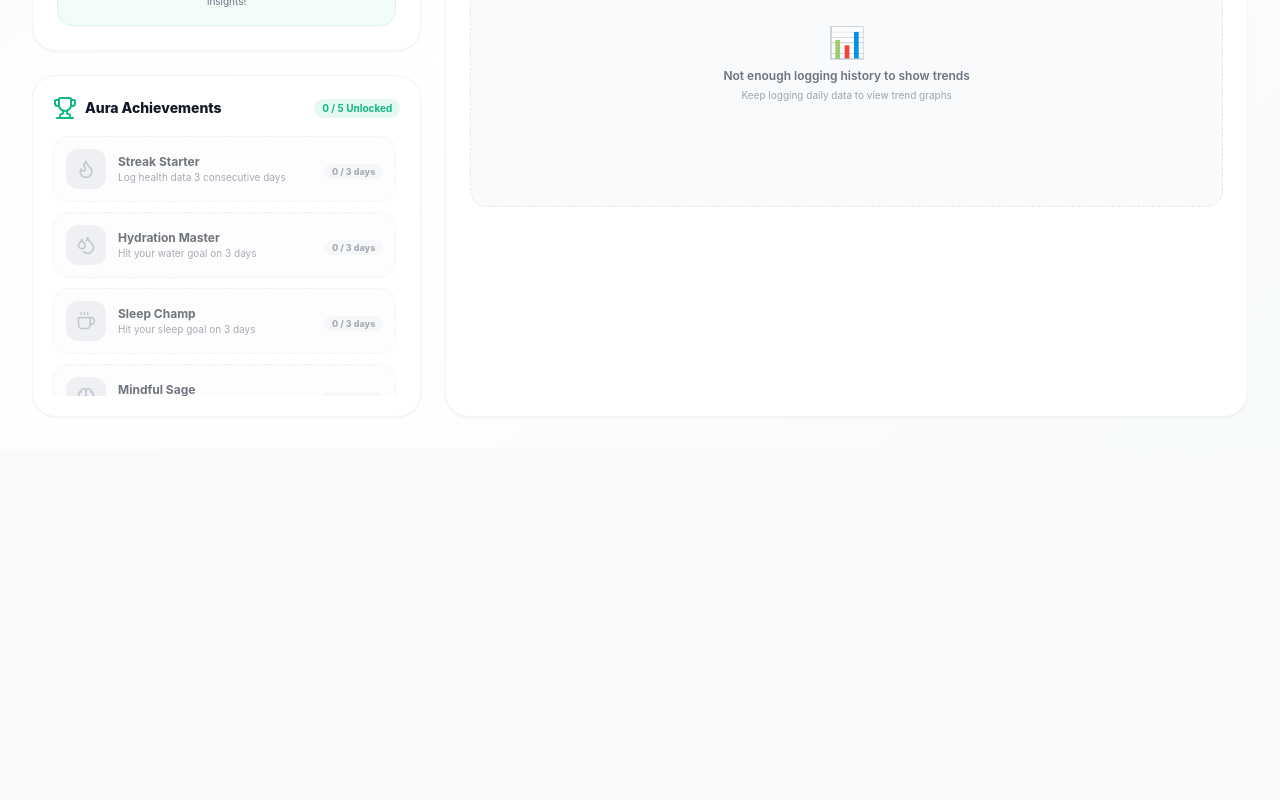
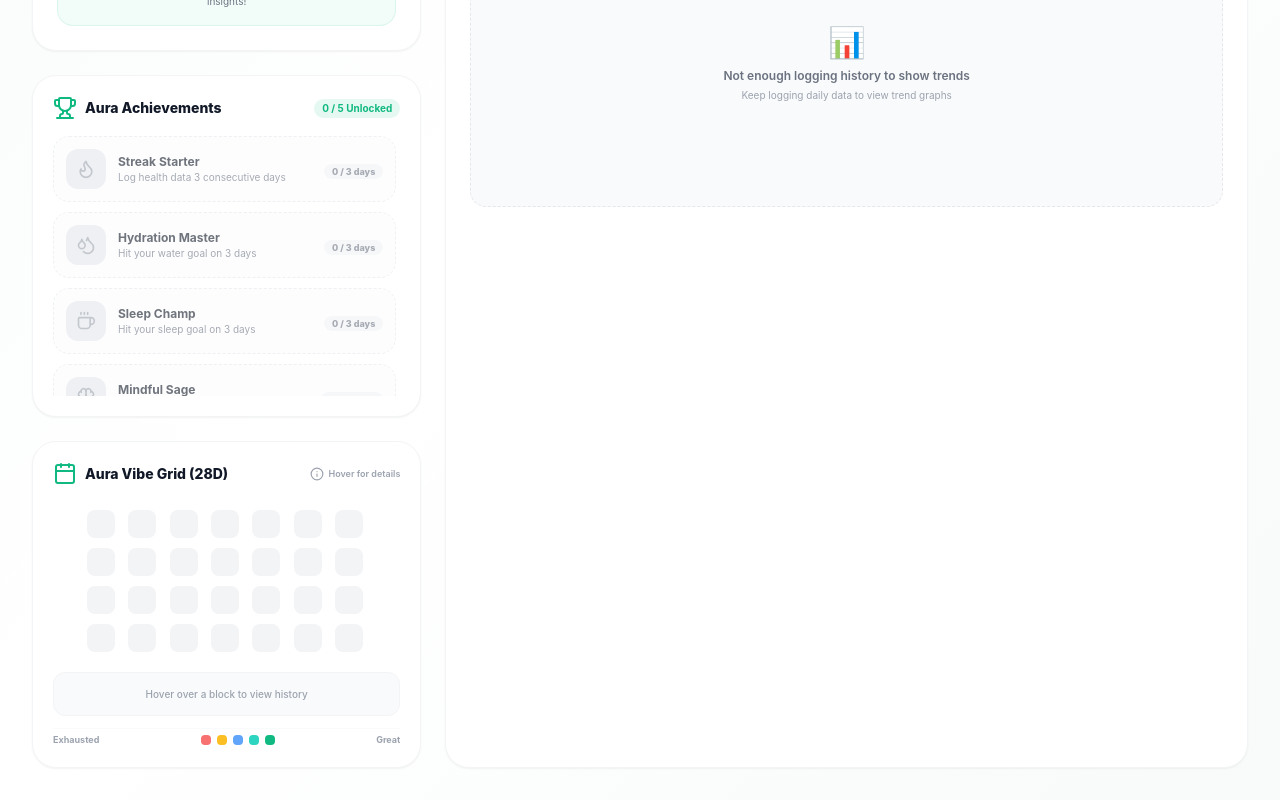
Before and after one commit to Khaviya-Vimalarajan/aura-health-tracker, a React app in the folder frontend/: page /dashboard in a window 1280 px wide. Shown: the part 702-1502 px from the top of the page. Before the commit the page ends 1151 px from the top, so only its background shows below. Built offline with nearby package versions, Linux system fonts and the light colour scheme; the HTML template or start-up script is replaced by a standard one.

Commit message:
feat: implement visual mood heatmap vibe calendar grid

```diff
--- /dev/null
+++ b/frontend/src/components/VibeGrid.jsx
@@ -0,0 +1,130 @@
+import { useState } from 'react';
+import { Calendar, Info } from 'lucide-react';
+
+export default function VibeGrid({ logs = [] }) {
+  const [hoveredDay, setHoveredDay] = useState(null);
+
+  // Generate date list for the last 28 days (4 weeks)
+  const generatePast28Days = () => {
+    const daysList = [];
+    for (let i = 27; i >= 0; i--) {
+      const date = new Date();
+      date.setDate(date.getDate() - i);
+      date.setHours(0, 0, 0, 0);
+      daysList.push(date);
+    }
+    return daysList;
+  };
+
+  const past28Days = generatePast28Days();
+
+  // Mood color configurations
+  const moodColors = {
+    great: 'bg-emerald-500 hover:ring-2 hover:ring-emerald-400 dark:hover:ring-emerald-300',
+    good: 'bg-teal-400 hover:ring-2 hover:ring-teal-300 dark:hover:ring-teal-200',
+    okay: 'bg-blue-400 hover:ring-2 hover:ring-blue-300 dark:hover:ring-blue-200',
+    low: 'bg-amber-400 hover:ring-2 hover:ring-amber-300 dark:hover:ring-amber-200',
+    exhausted: 'bg-red-400 hover:ring-2 hover:ring-red-300 dark:hover:ring-red-200',
+    none: 'bg-gray-100 dark:bg-gray-800 hover:ring-2 hover:ring-gray-300 dark:hover:ring-gray-600'
+  };
+
+  const moodEmojis = {
+    great: '😃',
+    good: '🙂',
+    okay: '😐',
+    low: '🙁',
+    exhausted: '😩',
+    none: '⚪'
+  };
+
+  // Match logs to past 28 days list
+  const gridData = past28Days.map(date => {
+    const log = logs.find(l => {
+      const logDate = new Date(l.date);
+      logDate.setHours(0, 0, 0, 0);
+      return logDate.getTime() === date.getTime();
+    });
+
+    return {
+      date,
+      logExists: !!log,
+      mood: log ? log.mood : 'none',
+      sleepHours: log ? log.sleepHours : 0,
+      waterIntake: log ? log.waterIntake : 0,
+      steps: log ? log.steps : 0,
+      energyScore: log ? log.energyScore : 0
+    };
+  });
+
+  // Render weekday labels (Mon, Wed, Fri, Sun)
+  const weekdaysShort = ['M', 'T', 'W', 'T', 'F', 'S', 'S'];
+
+  return (
+    <div className="bg-white dark:bg-gray-900 border border-gray-100 dark:border-gray-800 p-5 rounded-3xl shadow-sm space-y-4 relative">
+      <div className="flex justify-between items-center">
+        <h3 className="text-sm font-extrabold text-gray-900 dark:text-white flex items-center gap-2">
+          <Calendar className="w-4.5 h-4.5 text-emerald-500" />
+          Aura Vibe Grid (28D)
+        </h3>
+        <span className="text-[9px] text-gray-400 font-semibold flex items-center gap-1">
+          <Info className="w-3.5 h-3.5 text-gray-400" /> Hover for details
+        </span>
+      </div>
+
+      <div className="flex flex-col gap-3">
+        {/* The Grid container */}
+        <div className="flex justify-center items-center py-2">
+          {/* Weekday labels */}
+          <div className="grid grid-cols-7 gap-2.5 w-full max-w-[280px]">
+            {gridData.map((day, idx) => (
+              <div
+                key={idx}
+                onMouseEnter={() => setHoveredDay(day)}
+                onMouseLeave={() => setHoveredDay(null)}
+                className={`w-7 h-7 rounded-lg transition-all duration-200 cursor-pointer ${
+                  moodColors[day.mood]
+                }`}
+              />
+            ))}
+          </div>
+        </div>
+
+        {/* Dynamic Tooltip display */}
+        <div className="h-11 bg-gray-50 dark:bg-gray-800/50 border border-gray-100 dark:border-gray-800/40 rounded-xl p-2.5 flex items-center justify-center text-center">
+          {hoveredDay ? (
+            <div className="text-[10px] leading-relaxed font-semibold text-gray-700 dark:text-gray-300">
+              <span className="text-gray-400">
+                {hoveredDay.date.toLocaleDateString('en-US', { month: 'short', day: 'numeric', weekday: 'short' })}:
+              </span>{' '}
+              {hoveredDay.logExists ? (
+                <>
+                  Mood: {moodEmojis[hoveredDay.mood]} <span className="capitalize">{hoveredDay.mood}</span> |
+                  Sleep: {hoveredDay.sleepHours}h | Water: {hoveredDay.waterIntake}ml | Steps: {hoveredDay.steps.toLocaleString()}
+                </>
+              ) : (
+                <span className="text-gray-400 font-medium">No record logged for this day</span>
+              )}
+            </div>
+          ) : (
+            <div className="text-[10px] text-gray-400 font-medium flex items-center gap-1">
+              <span>Hover over a block to view history</span>
+            </div>
+          )}
+        </div>
+
+        {/* Legend */}
+        <div className="flex items-center justify-between text-[9px] font-bold text-gray-400 pt-1 border-t border-gray-50 dark:border-gray-800">
+          <span>Exhausted</span>
+          <div className="flex gap-1.5">
+            <span className="w-2.5 h-2.5 rounded bg-red-400"></span>
+            <span className="w-2.5 h-2.5 rounded bg-amber-400"></span>
+            <span className="w-2.5 h-2.5 rounded bg-blue-400"></span>
+            <span className="w-2.5 h-2.5 rounded bg-teal-400"></span>
+            <span className="w-2.5 h-2.5 rounded bg-emerald-500"></span>
+          </div>
+          <span>Great</span>
+        </div>
+      </div>
+    </div>
+  );
+}
--- a/frontend/src/pages/Dashboard.jsx
+++ b/frontend/src/pages/Dashboard.jsx
@@ -17,6 +17,7 @@ import CoachDrawer from '../components/CoachDrawer';
 import SettingsModal from '../components/SettingsModal';
 import { generateWeeklyPDF } from '../utils/pdfGenerator';
 import BadgesCard from '../components/BadgesCard';
+import VibeGrid from '../components/VibeGrid';
 
 export default function Dashboard() {
   const { user: contextUser, logout, token: contextToken } = useAuth();
@@ -34,6 +35,7 @@ export default function Dashboard() {
 
   const [todayLog, setTodayLog] = useState(null);
   const [weeklyLogs, setWeeklyLogs] = useState([]);
+  const [vibeLogs, setVibeLogs] = useState([]);
   const [chartLogs, setChartLogs] = useState([]);
   const [chartDays, setChartDays] = useState(7);
   const [insightsData, setInsightsData] = useState({ status: 'collecting', insights: [] });
@@ -62,6 +64,7 @@ export default function Dashboard() {
     if (!token) {
       setTodayLog(null);
       setWeeklyLogs([]);
+      setVibeLogs([]);
       setChartLogs([]);
       setInsightsData({
         status: 'collecting',
@@ -75,15 +78,17 @@ export default function Dashboard() {
     try {
       setLoading(true);
 
-      const [todayRes, weeklyRes, insightsRes] = await Promise.all([
+      const [todayRes, weeklyRes, insightsRes, vibeRes] = await Promise.all([
         axios.get('http://localhost:5000/api/health/today'),
         axios.get('http://localhost:5000/api/health/weekly'),
-        axios.get('http://localhost:5000/api/health/insights')
+        axios.get('http://localhost:5000/api/health/insights'),
+        axios.get('http://localhost:5000/api/health/analytics?days=28')
       ]);
 
       setTodayLog(todayRes.data);
       setWeeklyLogs(weeklyRes.data);
       setInsightsData(insightsRes.data);
+      setVibeLogs(vibeRes.data);
 
       // Also sync chart data
       await fetchChartData();
@@ -471,6 +476,9 @@ export default function Dashboard() {
 
             {/* Achievements Card */}
             <BadgesCard logs={weeklyLogs} user={user} />
+
+            {/* Vibe Grid Card */}
+            <VibeGrid logs={vibeLogs} />
           </div>
 
           {/* Recharts Chart Panel */}
```
